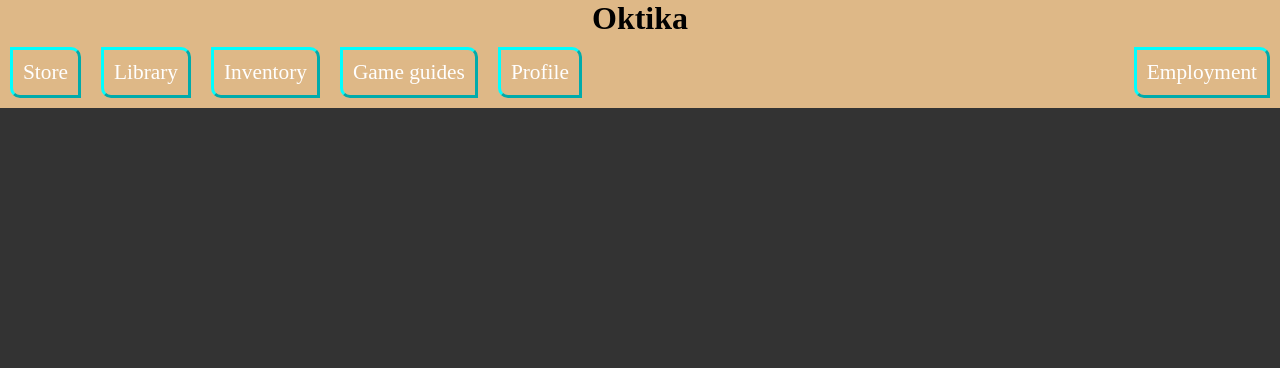
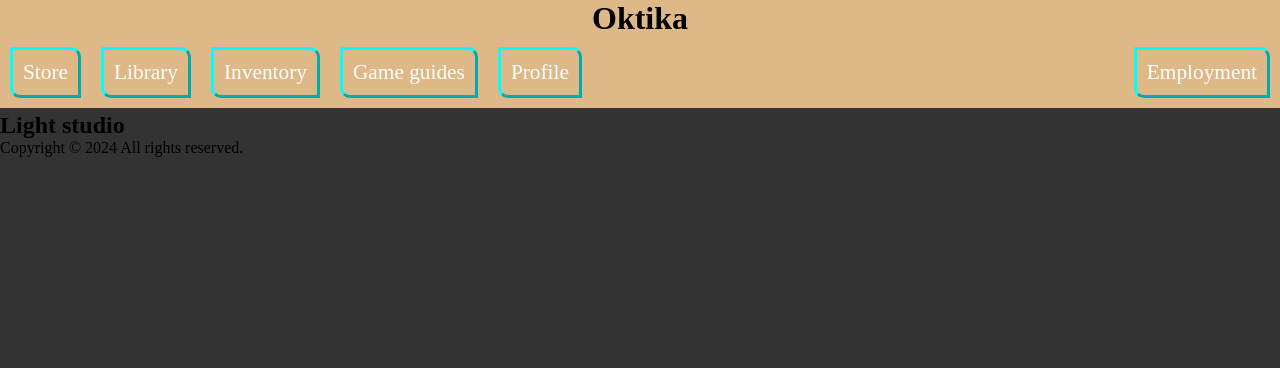
Before and after one commit to SingleTEX/web_shop, a PHP site: page / in a window 1280 px wide. Shown: the top 368 px of the page. Run offline with PHP 8.4, Linux system fonts and the light colour scheme.

Commit message:
one step back

```diff
--- a/index.html
+++ b/index.html
@@ -2,9 +2,9 @@
 <html lang="en">
 <head>
     <meta charset="UTF-8">
-    <meta name="viewport" content="width=device-width, initial-scale=1.0">
+    <meta name="viewport"  content="width=device-width, initial-scale=1.0">
     <title>Oktika</title>
-    <link rel="stylesheet" href="style/style.css">
+    <link rel="stylesheet"  href="style/style.css">
 
 </head>
 
@@ -25,7 +25,8 @@
 </nav>
 
 <footer class="footer">
-    <h2></h2>
+    <h2>Light studio</h2>
+    <p>Copyright © 2024 All rights reserved.</p>
 </footer>
 </div>
 </body>
--- a/style/style.css
+++ b/style/style.css
@@ -154,6 +154,7 @@ nav .right{
     float: right;
 }
 
+
 /* Game info style
 ––––––––––––––––––––––––––––––––––––––––––––––––––*/
 
```
Also changed, not shown: rainbow.png (added), skyrim.png (added), thunder.png (added), 1 other file.
